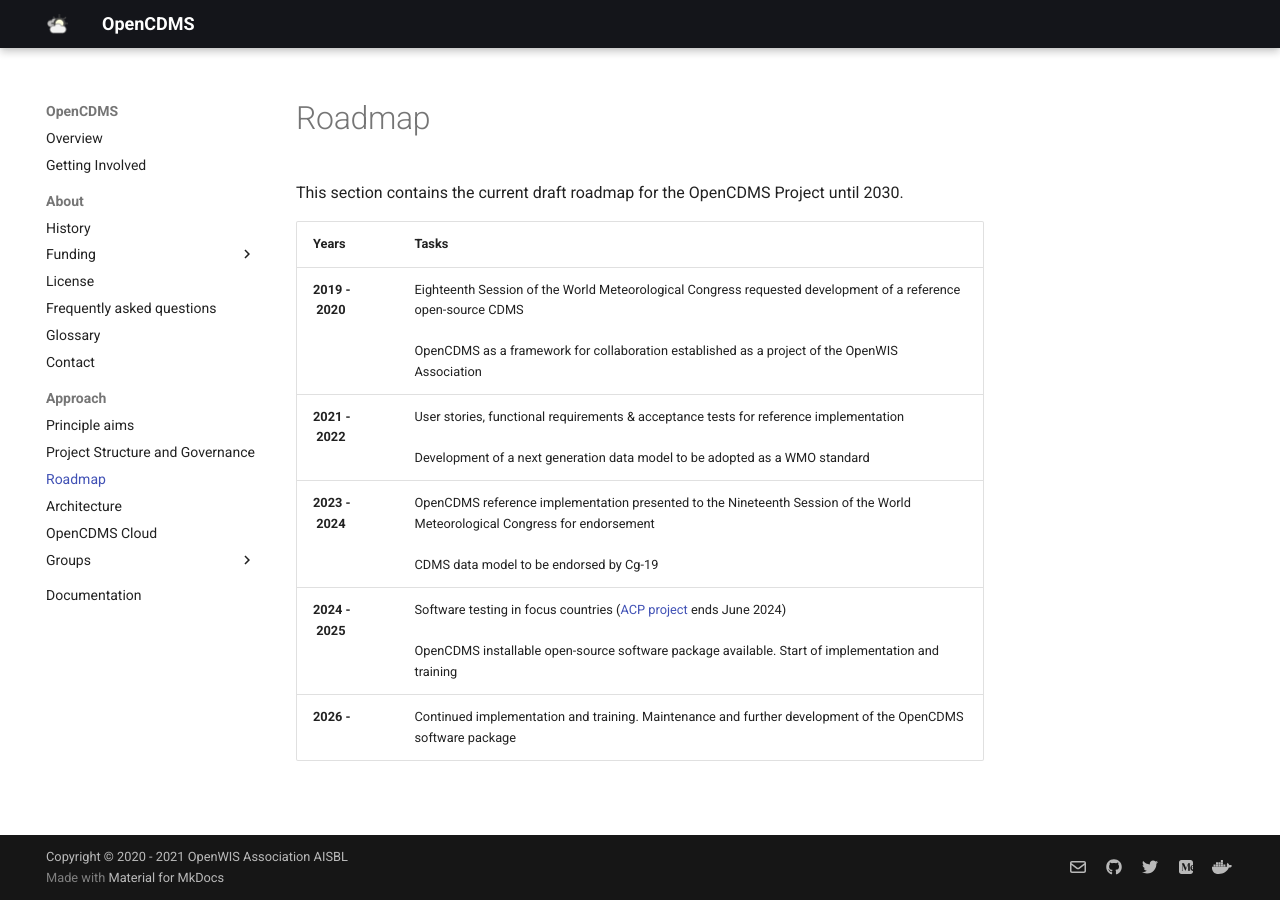
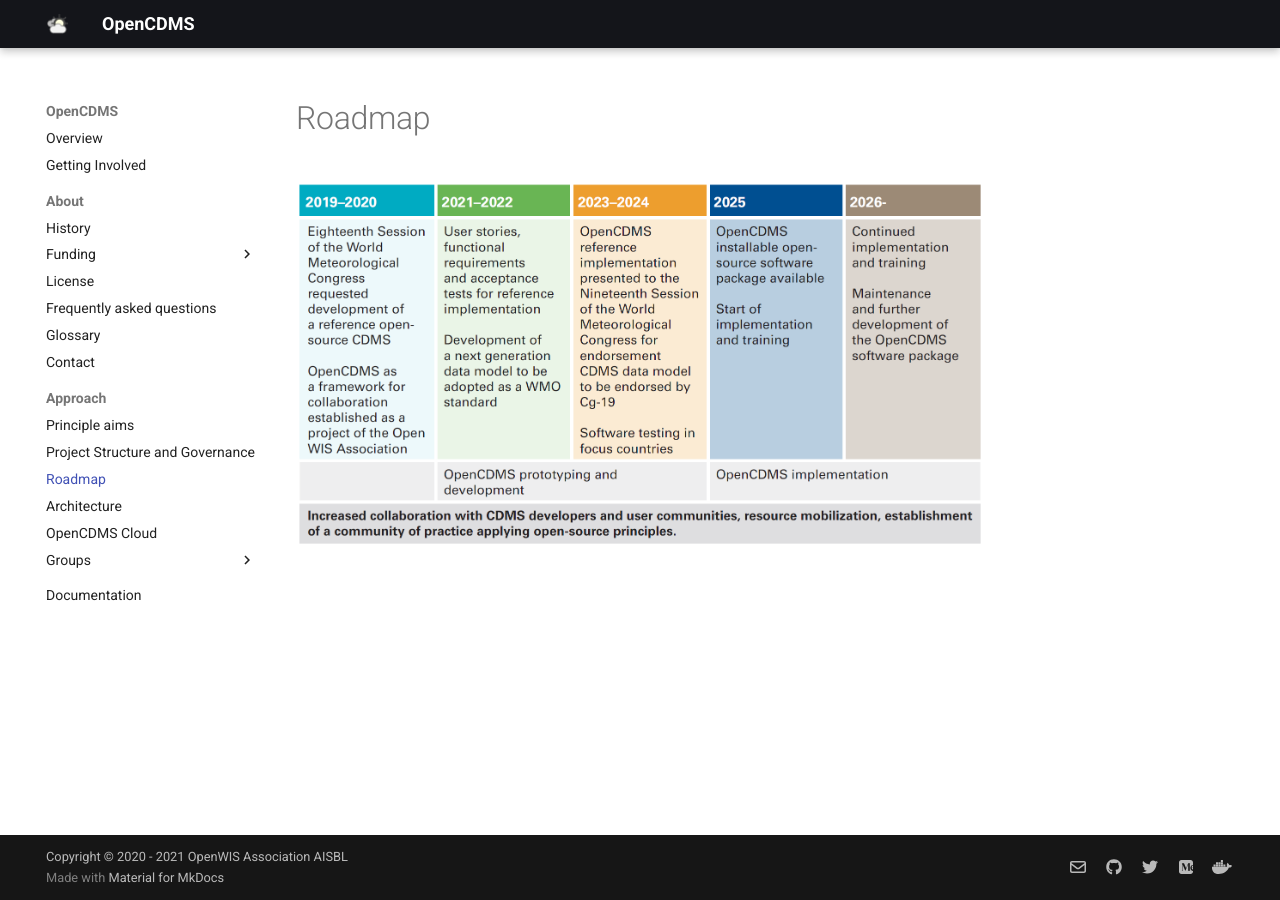
Before and after one commit to opencdms-project/opencdms.org, an MkDocs documentation site: the page built from docs/approach/roadmap.md, in a window 1280 px wide. Built offline with MkDocs 1.6.1 and Material for MkDocs 9.7.7, drawn with Linux system fonts in a browser that asks for light colours.

Commit message:
Update roadmap

```diff
--- a/docs/approach/roadmap.md
+++ b/docs/approach/roadmap.md
@@ -1,11 +1,3 @@
 # Roadmap
 
-This section contains the current draft roadmap for the OpenCDMS Project until 2030.
-
-| **Years**         | **Tasks** |
-|------------------|-----------|
-| **2019&nbsp;-&nbsp;2020** | Eighteenth Session of the World Meteorological Congress requested development of a reference open-source CDMS</br></br>OpenCDMS as a framework for collaboration established as a project of the OpenWIS Association |
-| **2021&nbsp;-&nbsp;2022**  | User stories, functional requirements & acceptance tests for reference implementation</br></br>Development of a next generation data model to be adopted as a WMO standard|
-| **2023&nbsp;-&nbsp;2024**  | OpenCDMS reference implementation presented to the Nineteenth Session of the World Meteorological Congress for endorsement</br></br>CDMS data model to be endorsed by Cg-19 |
-| **2024&nbsp;-&nbsp;2025**  | Software testing in focus countries ([ACP project](/about/funding/acp-project) ends June 2024)</br></br>OpenCDMS installable open-source software package available. Start of implementation and training |
-| **2026&nbsp;-**       | Continued implementation and training. Maintenance and further development of the OpenCDMS software package |
+![Roadmap image](../assets/images/2021_current_roadmap.png)
```
Also changed, not shown: docs/assets/images/2021_current_roadmap.png (added).
